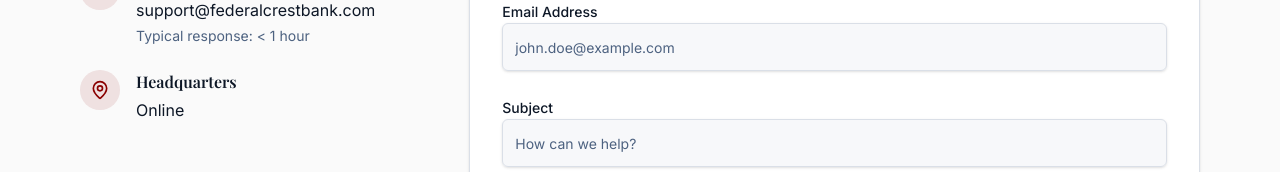
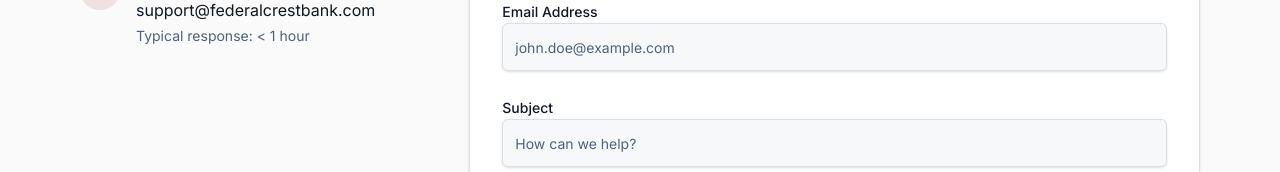
Before and after one commit to janetcherry/Federal-Crest, a React (Vite) app: page /contact in a window 1280 px wide. Shown: the part 704-876 px from the top of the page. Built offline with nearby package versions, Linux system fonts and the light colour scheme.

Commit message:
removed headquarter

```diff
--- a/src/pages/Contact.tsx
+++ b/src/pages/Contact.tsx
@@ -1,6 +1,6 @@
 import { PublicLayout } from "@/components/layout/PublicLayout";
 import { motion } from "framer-motion";
-import { Phone, Mail, MapPin, Clock, MessageSquare } from "lucide-react";
+import { Phone, Mail } from "lucide-react";
 import { Button } from "@/components/ui/button";
 import { Input } from "@/components/ui/input";
 import { Textarea } from "@/components/ui/textarea";
@@ -54,15 +54,6 @@ export default function Contact() {
                     </div>
                   </div>
 
-                  <div className="flex items-start gap-4">
-                    <div className="w-10 h-10 rounded-full bg-primary/10 flex items-center justify-center text-primary shrink-0">
-                      <MapPin size={20} />
-                    </div>
-                    <div>
-                      <h3 className="font-semibold text-foreground">Headquarters</h3>
-                      <p className="text-foreground mt-1">Online</p>
-                    </div>
-                  </div>
                 </div>
               </motion.div>
             </div>
```
